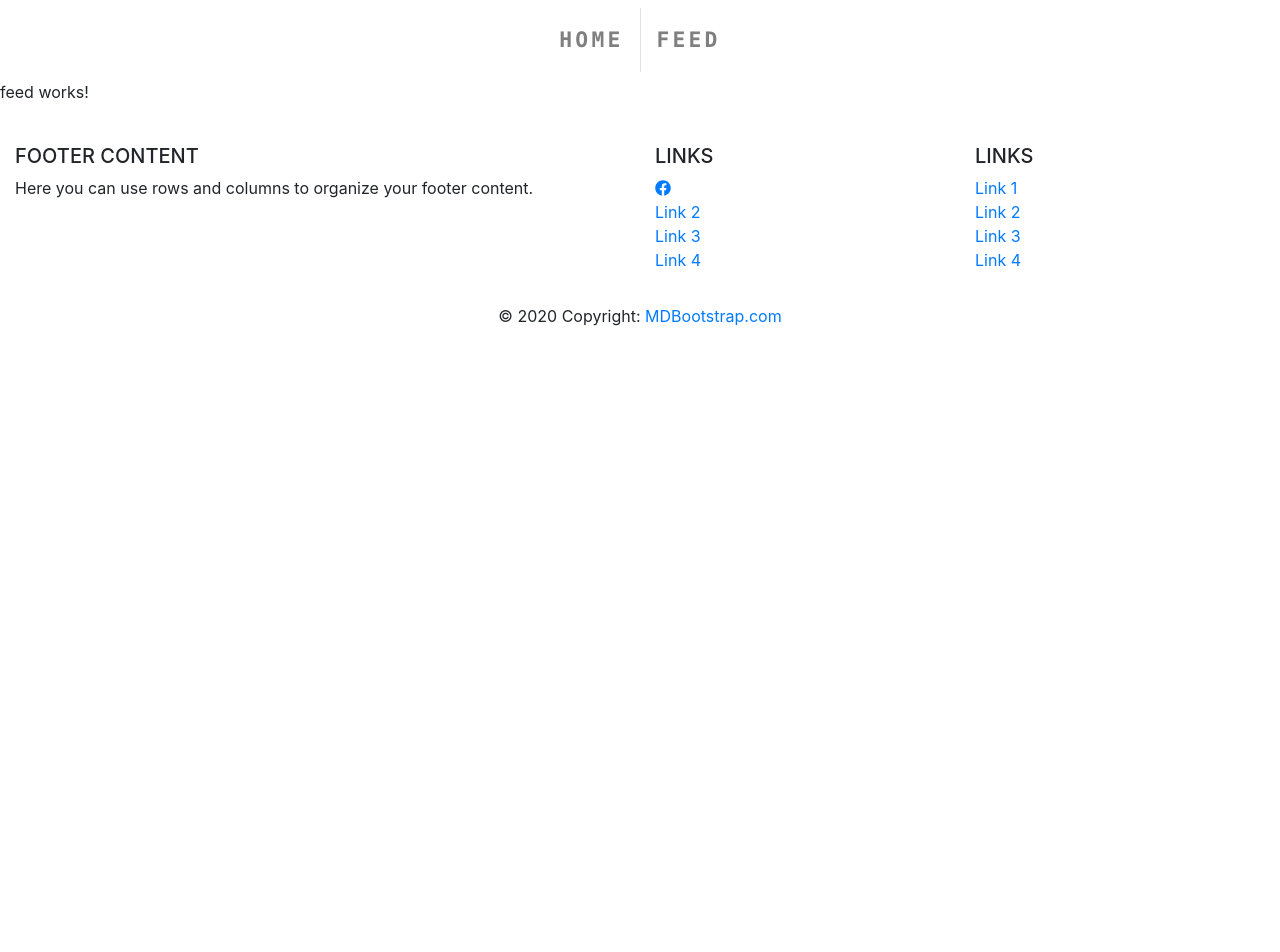
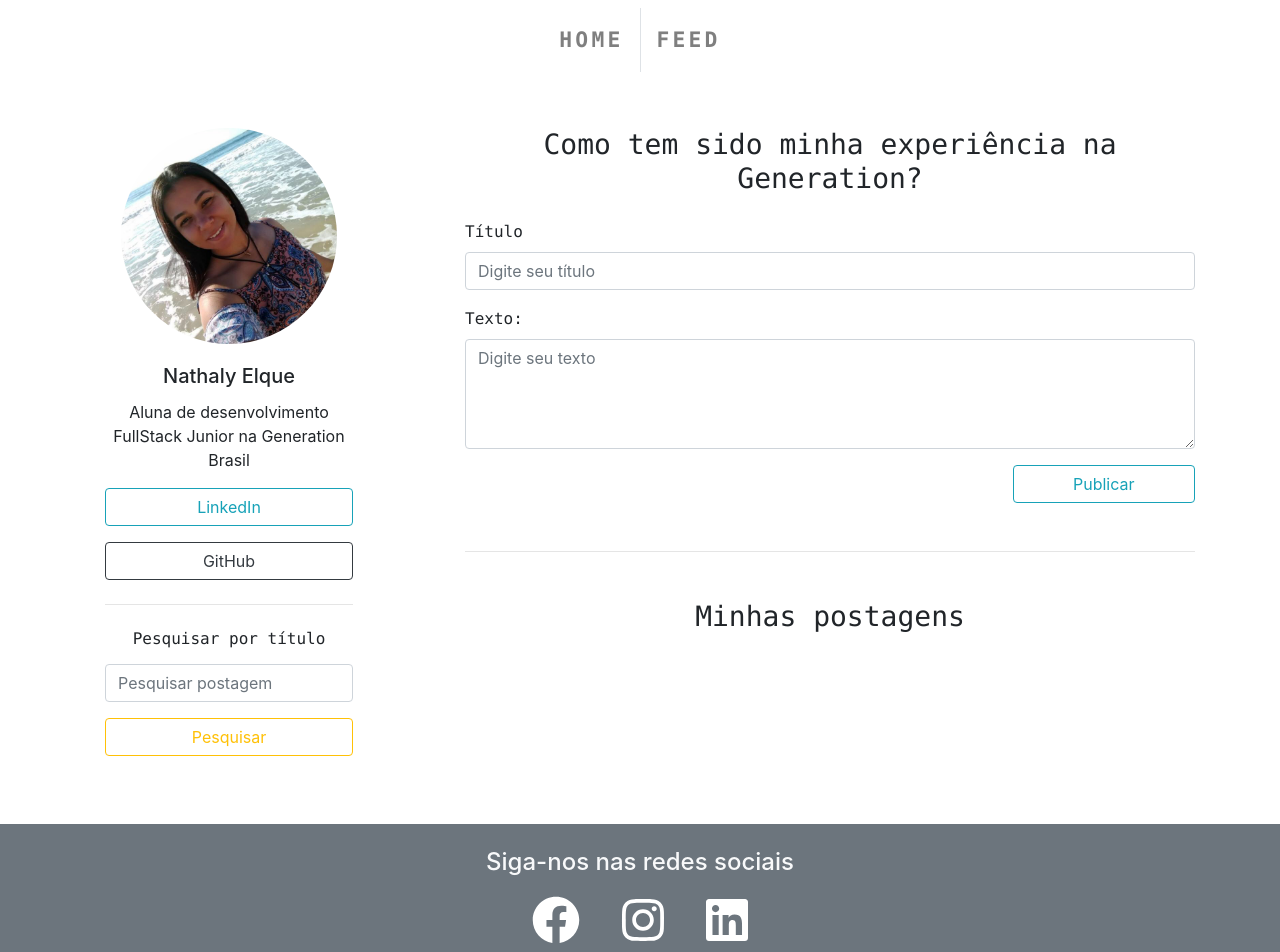
Before and after one commit to nathalyelque/blogPessoal-angular, an Angular app in the folder blogPessoal/: page /feed in a window 1280 px wide. Shown: the top 952 px of the page. Before the commit the page ends 800 px from the top, so only its background shows below. Built offline with nearby package versions, Linux system fonts and the light colour scheme.

Commit message:
Implementação da página feed

```diff
--- a/blogPessoal/src/app/feed/feed.component.html
+++ b/blogPessoal/src/app/feed/feed.component.html
@@ -1 +1,67 @@
-<p>feed works!</p>
+<div class="container">
+
+  <div class="row mt-5 mb-5">
+
+    <div class="col-md-4">
+
+      <div class="card border-0" style="width: 18rem;">
+
+        <div class="d-flex justify-content-center">
+          <img src="/assets/img/foto.jpg" class="card-img-top rounded-circle w-75" alt="Imagem de capa do card">
+        </div>
+
+        <div class="card-body">
+          <h5 class="card-title text-center">Nathaly Elque</h5>
+
+          <p class="card-text text-center">Aluna de desenvolvimento FullStack Junior na Generation Brasil</p>
+
+          <a href="https://www.linkedin.com/in/nathalyelquebarutti/"
+            class="btn btn-outline-info d-flex justify-content-center mb-3" target="_blank">LinkedIn</a>
+
+          <a href="https://github.com/nathalyelque" class="btn btn-outline-dark d-flex justify-content-center"
+            target="_blank">GitHub</a>
+
+          <hr class="mt-4 mb-4">
+
+          <h6 class="mb-3 text-monospace text-center">Pesquisar por título</h6>
+
+          <input type="text" class="form-control mb-3 w-100" placeholder="Pesquisar postagem">
+
+          <button class="btn btn-outline-warning w-100" type="button">Pesquisar</button>
+        </div>
+
+      </div>
+
+    </div>
+
+    <div class="col-md-8">
+
+      <div>
+        <h3 class="text-center mb-4 text-monospace">Como tem sido minha experiência na Generation?</h3>
+
+        <div class="form-group">
+          <label for="titulo" class="text-monospace">Título</label>
+          <input type="text" name="titulo" id="titulo" class="form-control" placeholder="Digite seu título">
+        </div>
+
+        <div class="form-group">
+          <label for="texto" class="text-monospace">Texto:</label>
+          <textarea name="texto" id="texto" cols="30" rows="4" class="form-control"
+            placeholder="Digite seu texto"></textarea>
+        </div>
+
+        <div class="d-flex justify-content-end">
+          <button type="button" class="btn btn-outline-info w-25">Publicar</button>
+        </div>
+
+      </div>
+
+      <hr class="mt-5 mb-5">
+
+      <h3 class="text-monospace text-center">Minhas postagens</h3>
+
+    </div>
+
+  </div>
+
+</div>
--- a/blogPessoal/src/app/footer/footer.component.css
+++ b/blogPessoal/src/app/footer/footer.component.css
@@ -0,0 +1,30 @@
+/* footer social icons */
+
+ul.social-network {
+    list-style: none;
+    display: inline;
+
+    padding: 0;
+  }
+
+  ul.social-network li {
+    display: inline;
+    margin: 0;
+    padding: 5px;
+  }
+
+ .faFacebook, .faLinkedin, .faInstagram{
+      color: white;
+  }
+
+ .faFacebook:hover{
+    color: #3b5998;
+ }
+
+ .faLinkedin:hover{
+  color: #0072b1;
+ }
+
+ .faInstagram:hover{
+  color: #C13584;
+ }
--- a/blogPessoal/src/app/footer/footer.component.html
+++ b/blogPessoal/src/app/footer/footer.component.html
@@ -1,83 +1,44 @@
 <!-- Footer -->
-<footer class="page-footer font-small blue pt-4">
+<footer class="page-footer font-small bg-secondary pt-4">
 
-    <!-- Footer Links -->
-    <div class="container-fluid text-center text-md-left">
+    <!-- Footer Elements -->
+    <div class="container">
 
-        <!-- Grid row -->
+        <!-- Call to action -->
         <div class="row">
+            <div class="col-md-12 d-flex justify-content-center">
+                <h4 class="text-light">Siga-nos nas redes sociais</h4>
+            </div>
+        </div>
 
-            <!-- Grid column -->
-            <div class="col-md-6 mt-md-0 mt-3">
+        <div class="row">
+            <div class="col-md-12 d-flex justify-content-center">
 
-                <!-- Content -->
-                <h5 class="text-uppercase">Footer Content</h5>
-                <p>Here you can use rows and columns to organize your footer content.</p>
+                <ul class="social-network">
+                    <li><a href="#" class="icoFacebook" title="Facebook">
 
+                            <fa-icon [icon]="faFacebook" class="faFacebook fa-3x p-3"></fa-icon>
+
+                        </a></li>
+                    <li><a href="#" class="icoInstagram" title="Instagram">
+                            <fa-icon [icon]="faInstagram" class="faInstagram fa-3x p-3"></fa-icon>
+                        </a></li>
+                    <li><a href="#" class="icoLinkedin" title="Linkedin">
+                            <fa-icon [icon]="faLinkedin" class="faLinkedin fa-3x p-3"></fa-icon>
+                        </a></li>
+                </ul>
             </div>
-            <!-- Grid column -->
+        </div>
 
-            <hr class="clearfix w-100 d-md-none pb-3">
-
-            <!-- Grid column -->
-            <div class="col-md-3 mb-md-0 mb-3">
-
-                <!-- Links -->
-                <h5 class="text-uppercase">Links</h5>
-
-                <ul class="list-unstyled">
-                    <li>
-                        <a href="#!">
-                            <fa-icon [icon]="faFacebook"></fa-icon>
-                        </a>
-                    </li>
-                    <li>
-                        <a href="#!">Link 2</a>
-                    </li>
-                    <li>
-                        <a href="#!">Link 3</a>
-                    </li>
-                    <li>
-                        <a href="#!">Link 4</a>
-                    </li>
-                </ul>
-
-            </div>
-            <!-- Grid column -->
-
-            <!-- Grid column -->
-            <div class="col-md-3 mb-md-0 mb-3">
-
-                <!-- Links -->
-                <h5 class="text-uppercase">Links</h5>
-
-                <ul class="list-unstyled">
-                    <li>
-                        <a href="#!">Link 1</a>
-                    </li>
-                    <li>
-                        <a href="#!">Link 2</a>
-                    </li>
-                    <li>
-                        <a href="#!">Link 3</a>
-                    </li>
-                    <li>
-                        <a href="#!">Link 4</a>
-                    </li>
-                </ul>
-
-            </div>
-            <!-- Grid column -->
-
-        </div>
-        <!-- Grid row -->
+        <!-- Call to action -->
 
     </div>
-    <!-- Footer Links -->
+    <!-- Footer Elements -->
 
     <!-- Copyright -->
-    <div class="footer-copyright text-center py-3">© 2020 Copyright:
-        <a href="https://mdbootstrap.com/"> MDBootstrap.com</a>
+    <div class="footer-copyright bg-dark text-center py-3 ">
+        <span class="text-light"> © 2020 Copyright: </span>
+        <a class="text-light" href="https://brasil.generation.org">brasil.generation.org</a>
     </div>
     <!-- Copyright -->
 
--- a/blogPessoal/src/app/footer/footer.component.ts
+++ b/blogPessoal/src/app/footer/footer.component.ts
@@ -1,5 +1,8 @@
+
 import { Component, OnInit } from '@angular/core';
+import { faInstagram } from '@fortawesome/free-brands-svg-icons'
 import { faFacebook } from '@fortawesome/free-brands-svg-icons'
+import { faLinkedin } from '@fortawesome/free-brands-svg-icons'
 
 @Component({
   selector: 'app-footer',
@@ -8,7 +11,9 @@
 })
 export class FooterComponent implements OnInit {
 
-  faFacebook = faFacebook;
+  faInstagram = faInstagram
+  faFacebook = faFacebook
+  faLinkedin = faLinkedin
 
   constructor() { }
 
```
Also changed, not shown: blogPessoal/src/assets/img/foto.jpg (added), 1 other file (tests, documents, lock files or other folders).
